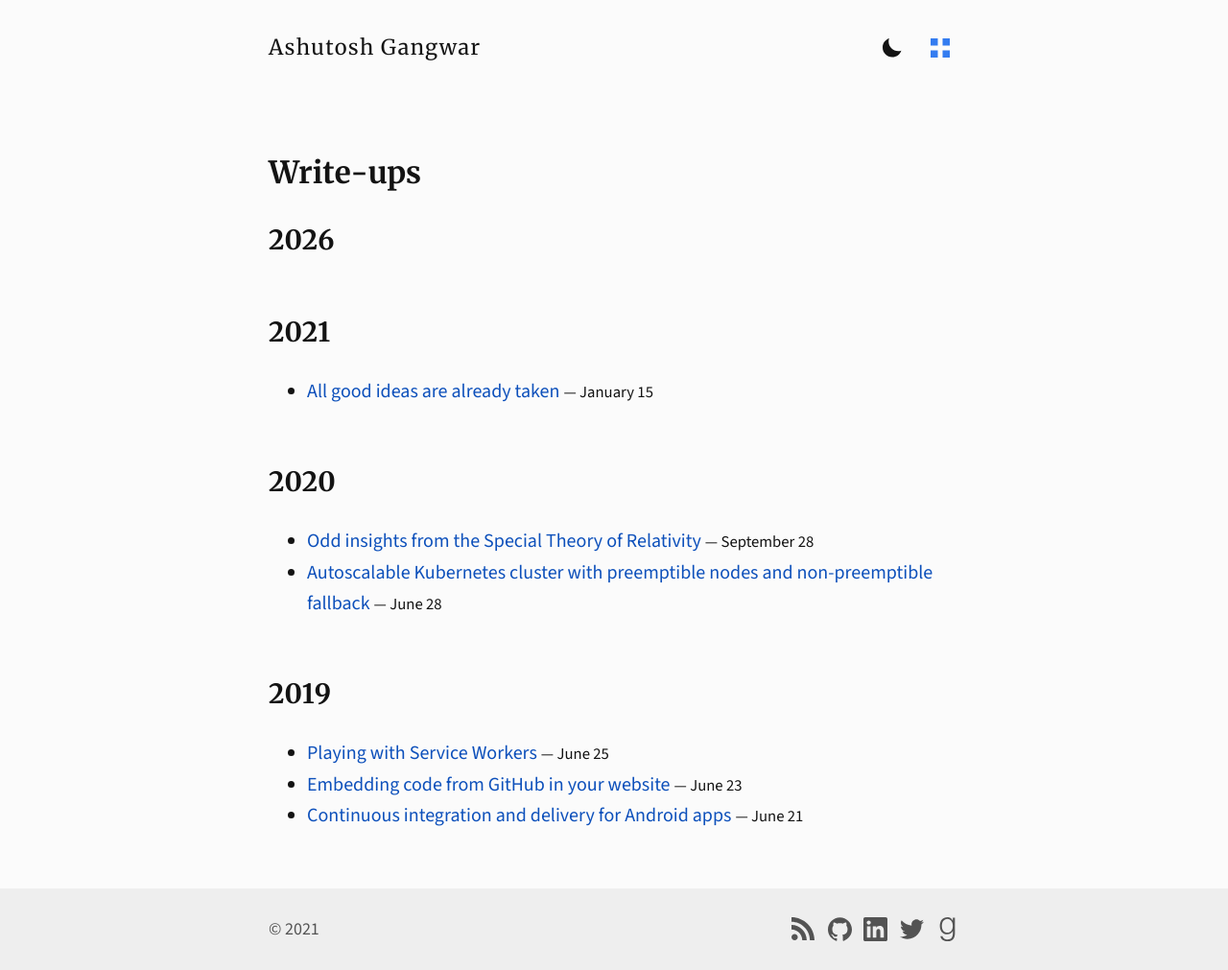
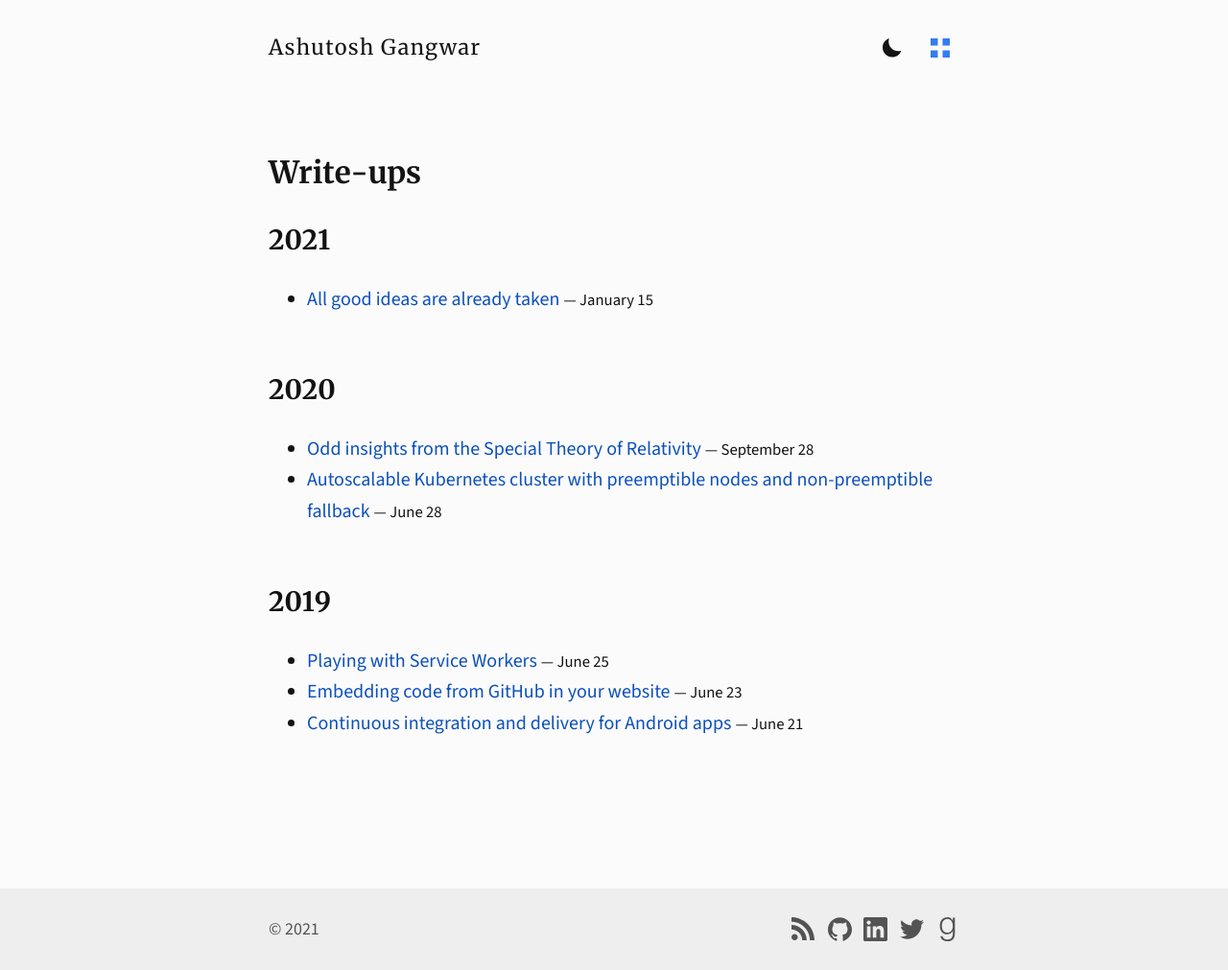
Before and after one commit to ashutoshgngwr/ashutoshgngwr.github.io, a Jekyll site: the page built from index.html, in a window 1280 px wide and 1011 px high. Shown: the whole window at 96% size. Built offline with Jekyll 4.4.1, drawn with Linux system fonts in a browser that asks for light colours.

Commit message:
update drafts workflow

```diff
--- a/_config.yml
+++ b/_config.yml
@@ -42,7 +42,6 @@ defaults:
       #
       # type: drafts
     values:
-      permalink: /drafts/:title
       robots: noindex
       in_sitemap: false
 
--- /dev/null
+++ b/_includes/post_list.html
@@ -0,0 +1,24 @@
+<ul>
+  {%- for post in include.posts %}
+  <li itemscope itemtype="http://schema.org/BlogPosting">
+    <meta itemprop="author" content="{{ site.x.author }}" />
+    <meta itemprop="publisher" content="{{ site.x.author }}" />
+    <meta itemprop="wordCount" content="{{ post.content | strip_html | number_of_words }}" />
+    {%- if post.image and post.image != empty %}
+    <meta itemprop="image" content="{{ post.image | relative_url }}" />
+    {%- endif %}
+
+    <a href="{{ post.url | relative_url }}" itemprop="mainEntityOfPage url">
+      <span itemprop="name headline">{{ post.title | escape_once }}</span>
+    </a>
+    {%- unless post.draft %}
+    <small>
+      &mdash;
+      <time datetime="{{ post.date | date: '%FT%T%z' }}" itemprop="datePublished">
+        {{ post.date | date: "%B %e" }}
+      </time>
+    </small>
+    {%- endunless %}
+  </li>
+  {%- endfor %}
+</ul>
--- a/_layouts/post.html
+++ b/_layouts/post.html
@@ -16,9 +16,13 @@ layout: page
     <h1 id="{{ page.title | slugify }}" itemprop="name headline">{{ page.title | escape_once }}</h1>
     <div class="meta">
       <small>
+        {%- if page.draft %}
+        Draft
+        {%- else %}
         <time datetime="{{ page.date | date: '%FT%T%z' }}" itemprop="datePublished">
           {{ page.date | date: "%B %e, %Y" }}
         </time>
+        {%- endif %}
       </small>
 
       {%- assign wordCount = page.content | strip_html | number_of_words %}
--- a/index.html
+++ b/index.html
@@ -4,32 +4,10 @@ layout: page
 
 <section itemscope itemtype="https://schema.org/Blog">
   <h1>Write-ups</h1>
-  {%- assign postsByYear = site.posts | group_by_exp: "post", "post.date | date: '%Y'" -%}
+  {%- assign posts = site.posts | where_exp: 'post', 'post.draft != true' -%}
+  {%- assign postsByYear = posts | group_by_exp: "post", "post.date | date: '%Y'" -%}
   {%- for year in postsByYear %}
   <h2>{{ year.name }}</h2>
-  <ul>
-    {%- for post in year.items %}
-    {%- unless post.draft %}
-    <li itemscope itemtype="http://schema.org/BlogPosting">
-      <meta itemprop="author" content="{{ site.x.author }}" />
-      <meta itemprop="publisher" content="{{ site.x.author }}" />
-      <meta itemprop="wordCount" content="{{ post.content | strip_html | number_of_words }}" />
-      {%- if post.image and post.image != empty %}
-      <meta itemprop="image" content="{{ post.image | relative_url }}" />
-      {%- endif %}
-
-      <a href="{{ post.url | relative_url }}" itemprop="mainEntityOfPage url">
-        <span itemprop="name headline">{{ post.title | escape_once }}</span>
-      </a>
-      <small>
-        &mdash;
-        <time datetime="{{ post.date | date: '%FT%T%z' }}" itemprop="datePublished">
-          {{ post.date | date: "%B %e" }}
-        </time>
-      </small>
-    </li>
-    {%- endunless %}
-    {%- endfor %}
-  </ul>
+  {% include post_list.html posts = year.items %}
   {%- endfor %}
 </section>
```
Also changed, not shown: _pages/drafts.html (+7 -12 lines).
